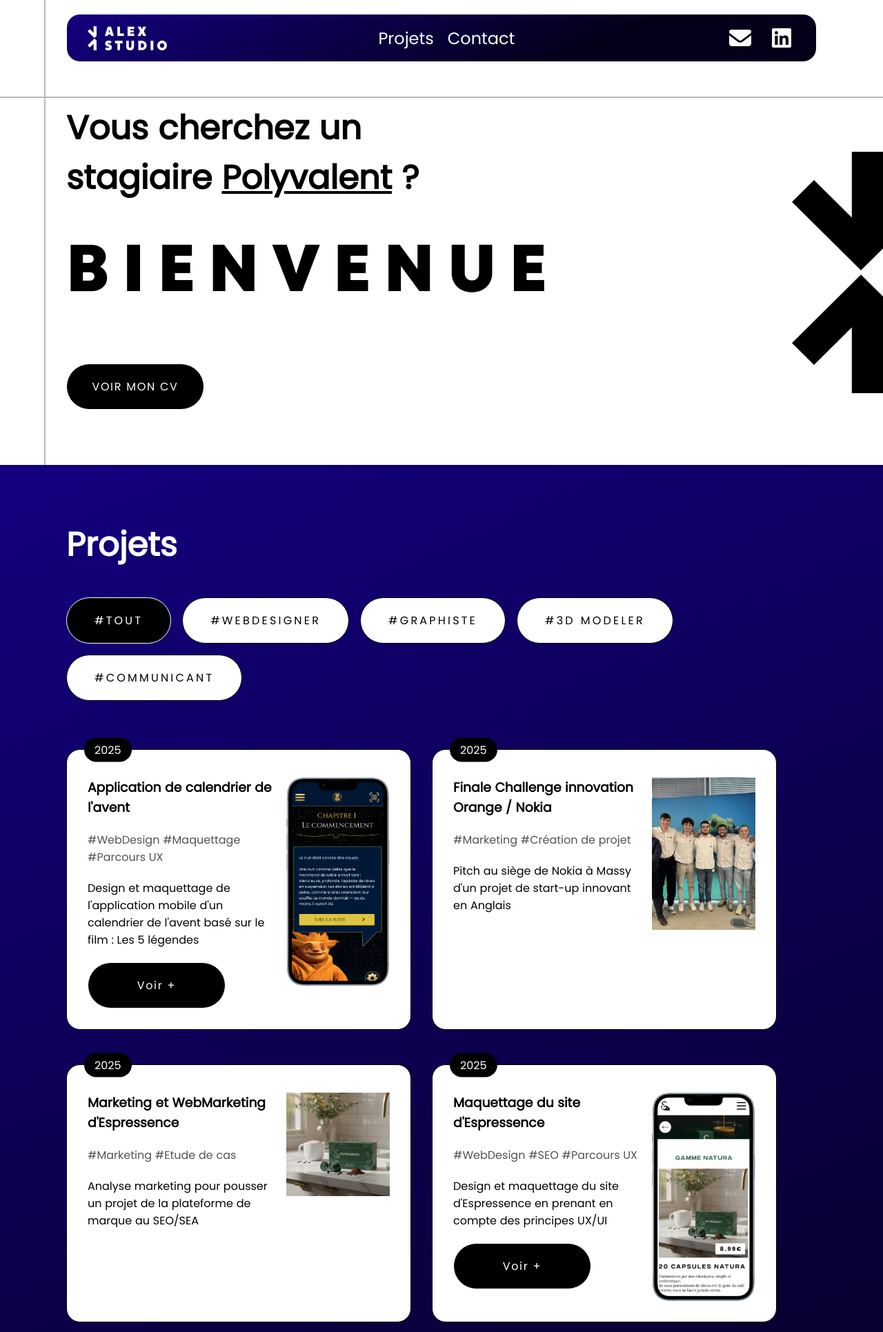
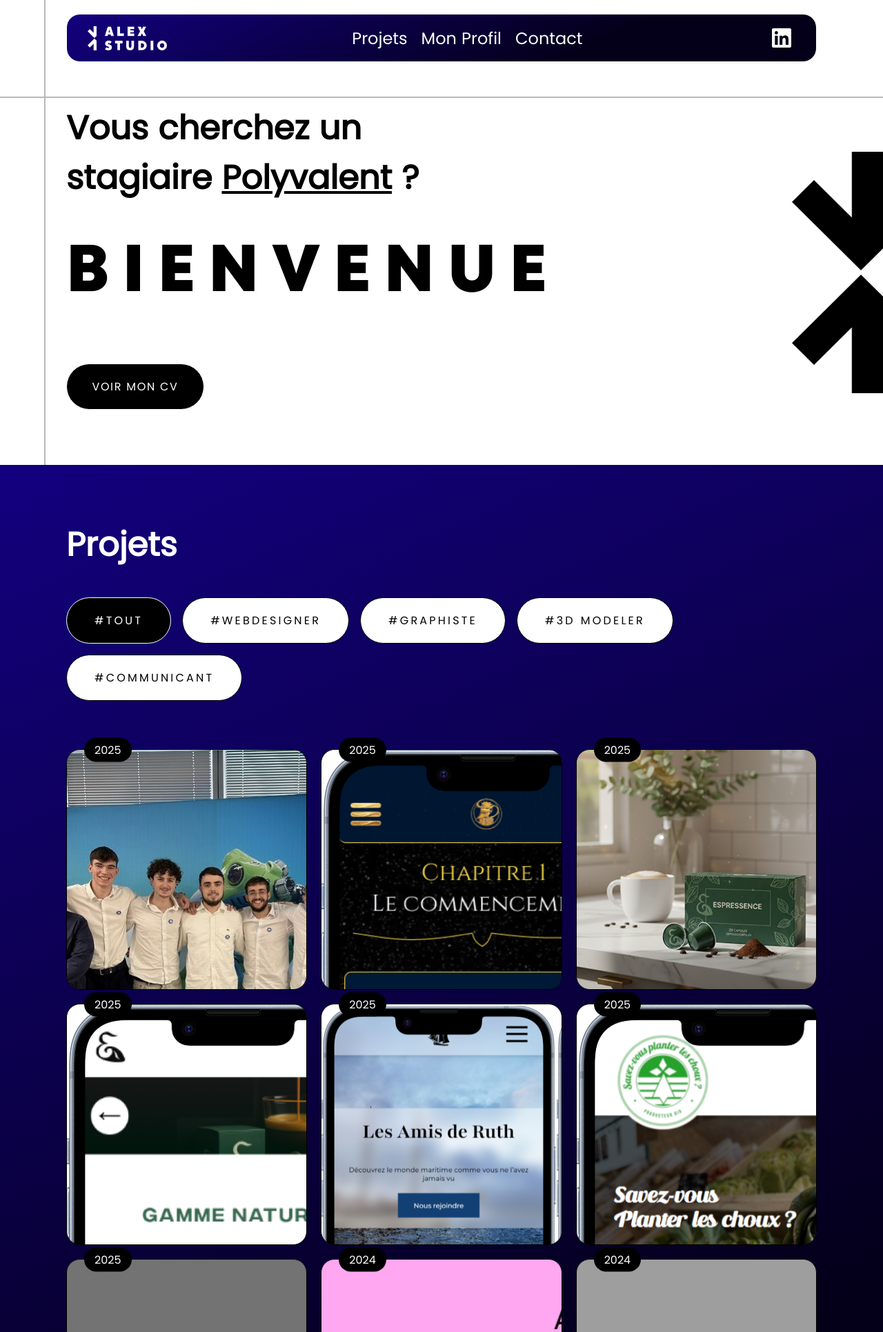
Before and after one commit to AlexianVnh/Portfolio, a PHP site: page / in a window 1280 px wide. Shown: the top 1931 px of the page at 69% size. Run offline with PHP 8.4, Linux system fonts and the light colour scheme; grey boxes are pictures that could not be loaded.

Commit message:
projets detailles

```diff
--- a/css/style.css
+++ b/css/style.css
@@ -273,39 +273,79 @@ header > a:nth-of-type(2) {
   border: 1px #FFF solid;
 }
 .projets-section .projets-content {
-  display: flex;
-  flex-wrap: wrap;
-  gap: 50px 30px;
+  display: grid;
+  grid-template-columns: repeat(3, 1fr);
+  gap: 20px;
+}
+@media (max-width: 1130px) {
+  .projets-section .projets-content {
+    grid-template-columns: repeat(2, 1fr);
+  }
+}
+@media (max-width: 690px) {
+  .projets-section .projets-content {
+    grid-template-columns: repeat(1, 1fr);
+  }
 }
 .projets-section .projets-content .projets-card {
   position: relative;
   display: flex;
-  justify-content: space-between;
-  flex-wrap: wrap;
+  justify-content: center;
+  align-items: flex-end;
   gap: 20px;
-  max-width: 500px;
-  min-width: 310px;
+  flex: 1;
+  min-width: 300px;
+  aspect-ratio: 1;
   background-color: #FFF;
-  padding: 40px 30px 30px 30px;
   border: 1px #000 solid;
   border-radius: 20px;
 }
 .projets-section .projets-content .projets-card * {
-  color: #000;
+  color: #FFF;
+}
+.projets-section .projets-content .projets-card::before {
+  content: "";
+  position: absolute;
+  inset: 0;
+  background: rgba(0, 0, 0, 0.65);
+  opacity: 0;
+  transition: opacity 0.4s ease;
+  z-index: 1;
+  border-radius: 20px;
+}
+.projets-section .projets-content .projets-card:hover::before {
+  opacity: 1;
 }
 .projets-section .projets-content .projets-card .projets-card-text {
-  min-width: 220px;
+  position: relative;
+  z-index: 2;
+}
+.projets-section .projets-content .projets-card:hover .projets-card-text {
+  transform: translateY(0);
+  opacity: 1;
+  z-index: 2;
+}
+.projets-section .projets-content .projets-card .projets-card-text {
+  position: relative;
+  z-index: -1;
+  width: 100%;
+  display: flex;
+  align-items: center;
+  flex-direction: column;
+  gap: 20px;
+  padding: 20px;
+  transition: all ease-in-out 0.3s;
+  transform: translateY(200px);
+  opacity: 0;
+  overflow: hidden;
+}
+.projets-section .projets-content .projets-card .projets-card-text h3 {
+  text-align: center;
+  font-weight: 400;
 }
 .projets-section .projets-content .projets-card > div {
   display: flex;
-  flex-direction: column;
   gap: 20px;
-}
-.projets-section .projets-content .projets-card > div:nth-child(1) {
-  flex: 2;
-}
-.projets-section .projets-content .projets-card .exp-grey {
-  color: #515151;
 }
 .projets-section .projets-content .projets-card .exp-date {
   position: absolute;
@@ -317,6 +357,7 @@ header > a:nth-of-type(2) {
   border-radius: 50px;
   padding: 5px 15px;
   text-align: center;
+  z-index: 3;
 }
 
 .quijesuis-section .quijesuis-txt span {
--- /dev/null
+++ b/header.html
@@ -0,0 +1,16 @@
+
+    <a href="index.html#"><img src="images/logo_portfolio/logo_portfolio_blanc.png" alt="Logo Portfolio" height="35"></a>
+    <a href="index.html#"><img src="images/logo_portfolio/logo_seul_portfolio_blanc.png" alt="Logo Portfolio" height="35"></a>
+
+
+    <nav>
+        <a href="index.html#projets">Projets</a>
+        <a href="index.html#profil">Mon Profil</a>
+        <a href="index.html#contact">Contact</a>
+    </nav>
+
+    <nav>
+        <a href="https://www.linkedin.com/in/alexian-vannieuwenhuyze-a8583526a/">
+            <svg width="40" height="40" style="fill: #fff;" xmlns="http://www.w3.org/2000/svg" viewBox="0 0 640 640"><!--!Font Awesome Free v7.1.0 by @fontawesome - https://fontawesome.com License - https://fontawesome.com/license/free Copyright 2025 Fonticons, Inc.--><path d="M512 96L127.9 96C110.3 96 96 110.5 96 128.3L96 511.7C96 529.5 110.3 544 127.9 544L512 544C529.6 544 544 529.5 544 511.7L544 128.3C544 110.5 529.6 96 512 96zM231.4 480L165 480L165 266.2L231.5 266.2L231.5 480L231.4 480zM198.2 160C219.5 160 236.7 177.2 236.7 198.5C236.7 219.8 219.5 237 198.2 237C176.9 237 159.7 219.8 159.7 198.5C159.7 177.2 176.9 160 198.2 160zM480.3 480L413.9 480L413.9 376C413.9 351.2 413.4 319.3 379.4 319.3C344.8 319.3 339.5 346.3 339.5 374.2L339.5 480L273.1 480L273.1 266.2L336.8 266.2L336.8 295.4L337.7 295.4C346.6 278.6 368.3 260.9 400.6 260.9C467.8 260.9 480.3 305.2 480.3 362.8L480.3 480z"/></svg>
+        </a>
+    </nav>
--- a/index.html
+++ b/index.html
@@ -10,26 +10,14 @@
     <link rel="icon" href="images/logo_portfolio/logo_portfolio.png" type="image/x-icon"> <!--Icone du site-->
 
     <script src="js/script.js" defer></script>
+    <script src="js/header.js" defer></script>
 </head>
 
-<header class="width-responsive">
-    <a href="index.html#"><img src="images/logo_portfolio/logo_portfolio_blanc.png" alt="Logo Portfolio" height="35"></a>
-    <a href="index.html#"><img src="images/logo_portfolio/logo_seul_portfolio_blanc.png" alt="Logo Portfolio" height="35"></a>
 
 
-    <nav>
-        <a href="#projets">Projets</a>
-        <a href="#contact">Contact</a>
-    </nav>
+<header id="header" class="width-responsive">
 
-    <nav>
-        <a href="mailto:vnh.alexian@gmail.com">
-            <svg width="40" height="40" style="fill: #fff;" xmlns="http://www.w3.org/2000/svg" viewBox="0 0 640 640"><!--!Font Awesome Free v7.1.0 by @fontawesome - https://fontawesome.com License - https://fontawesome.com/license/free Copyright 2025 Fonticons, Inc.--><path d="M112 128C85.5 128 64 149.5 64 176C64 191.1 71.1 205.3 83.2 214.4L291.2 370.4C308.3 383.2 331.7 383.2 348.8 370.4L556.8 214.4C568.9 205.3 576 191.1 576 176C576 149.5 554.5 128 528 128L112 128zM64 260L64 448C64 483.3 92.7 512 128 512L512 512C547.3 512 576 483.3 576 448L576 260L377.6 408.8C343.5 434.4 296.5 434.4 262.4 408.8L64 260z"/></svg>
-        </a>
-        <a href="https://www.linkedin.com/in/alexian-vannieuwenhuyze-a8583526a/">
-            <svg width="40" height="40" style="fill: #fff;" xmlns="http://www.w3.org/2000/svg" viewBox="0 0 640 640"><!--!Font Awesome Free v7.1.0 by @fontawesome - https://fontawesome.com License - https://fontawesome.com/license/free Copyright 2025 Fonticons, Inc.--><path d="M512 96L127.9 96C110.3 96 96 110.5 96 128.3L96 511.7C96 529.5 110.3 544 127.9 544L512 544C529.6 544 544 529.5 544 511.7L544 128.3C544 110.5 529.6 96 512 96zM231.4 480L165 480L165 266.2L231.5 266.2L231.5 480L231.4 480zM198.2 160C219.5 160 236.7 177.2 236.7 198.5C236.7 219.8 219.5 237 198.2 237C176.9 237 159.7 219.8 159.7 198.5C159.7 177.2 176.9 160 198.2 160zM480.3 480L413.9 480L413.9 376C413.9 351.2 413.4 319.3 379.4 319.3C344.8 319.3 339.5 346.3 339.5 374.2L339.5 480L273.1 480L273.1 266.2L336.8 266.2L336.8 295.4L337.7 295.4C346.6 278.6 368.3 260.9 400.6 260.9C467.8 260.9 480.3 305.2 480.3 362.8L480.3 480z"/></svg>
-        </a>
-    </nav>
+
 </header>
 
 <main>
@@ -71,7 +59,7 @@
     </section>
 
 
-    <section class="quijesuis-section section">
+    <section class="quijesuis-section section" id="profil">
         <div class="width-responsive">
             <div class="exp-column">
                 <h2>Qui je suis ?</h2>
--- /dev/null
+++ b/js/header.js
@@ -0,0 +1,5 @@
+document.addEventListener("DOMContentLoaded", () => {
+  fetch("header.html")
+    .then(res => res.text())
+    .then(html => document.getElementById("header").innerHTML = html);
+});
--- a/scss/style.scss
+++ b/scss/style.scss
@@ -296,44 +296,89 @@ header {
   }
 
   .projets-content {
-    display: flex;
-    flex-wrap: wrap;
-    gap: 50px 30px;
+    display: grid;
+    grid-template-columns: repeat(3, 1fr);
+    gap: 20px;
+
+    @media (max-width: 1130px) {
+      grid-template-columns: repeat(2, 1fr);
+    }
+    @media (max-width: 690px) {
+      grid-template-columns: repeat(1, 1fr);
+    }
 
 
     .projets-card {
       position: relative;
       display: flex;
-      justify-content: space-between;
-      flex-wrap: wrap;
+      justify-content: center;
+      align-items: flex-end;
       gap: 20px;
 
-      max-width: 500px;
-      min-width: 310px;
+      flex: 1;
+      min-width: 300px;
+      aspect-ratio: 1;
 
-      & * {color: $black;}
+      & * {color: $white;}
       background-color: $white;
-      padding: 40px 30px 30px 30px;
       border: 1px $black solid;
       border-radius: 20px;
 
+      // overlay sombre
+      &::before {
+        content: "";
+        position: absolute;
+        inset: 0;
+        background: rgba(0, 0, 0, 0.65);
+        opacity: 0;
+        transition: opacity 0.4s ease;
+        z-index: 1;
+        border-radius: 20px;
+      }
+
+      &:hover::before {
+        opacity: 1;
+      }
+
+      // contenu au-dessus de l'overlay
       .projets-card-text {
-        min-width: 220px; // Bon responsive
+        position: relative;
+        z-index: 2;
+      }
+
+      &:hover .projets-card-text {
+        transform: translateY(0);
+        opacity: 1;
+        z-index: 2;
+      }
+
+      .projets-card-text {
+        position: relative;
+        z-index: -1;
+
+        width: 100%;
+        display: flex;
+        align-items: center;
+        flex-direction: column;
+        gap: 20px;
+        padding: 20px;
+
+        transition: all ease-in-out 0.3s;
+        transform: translateY(200px);
+        opacity: 0;
+        overflow: hidden;
+
+        h3 {
+          text-align: center;
+          font-weight: 400;
+        }
       }
 
       &>div {
         display: flex;
-        flex-direction: column;
         gap: 20px;
-
-        &:nth-child(1) {
-          flex: 2;
-        }
       }
 
-      .exp-grey {
-        color: $grey;
-      }
       .exp-date {
         position: absolute;
         top: 0px; transform: translateY(-50%);
@@ -344,6 +389,7 @@ header {
         border-radius: 50px;
         padding: 5px 15px;
         text-align: center;
+        z-index: 3;
       }
     }
   }
```
Also changed, not shown: other parts of css/style.css (+58 -0 lines), other parts of scss/style.scss (+70 -0 lines), data/projets.json (+64 -31 lines), js/projet-page.js (added, +41 -0 lines), js/script.js (+11 -12 lines), projet.html (added, +73 -0 lines), 1 other file.
